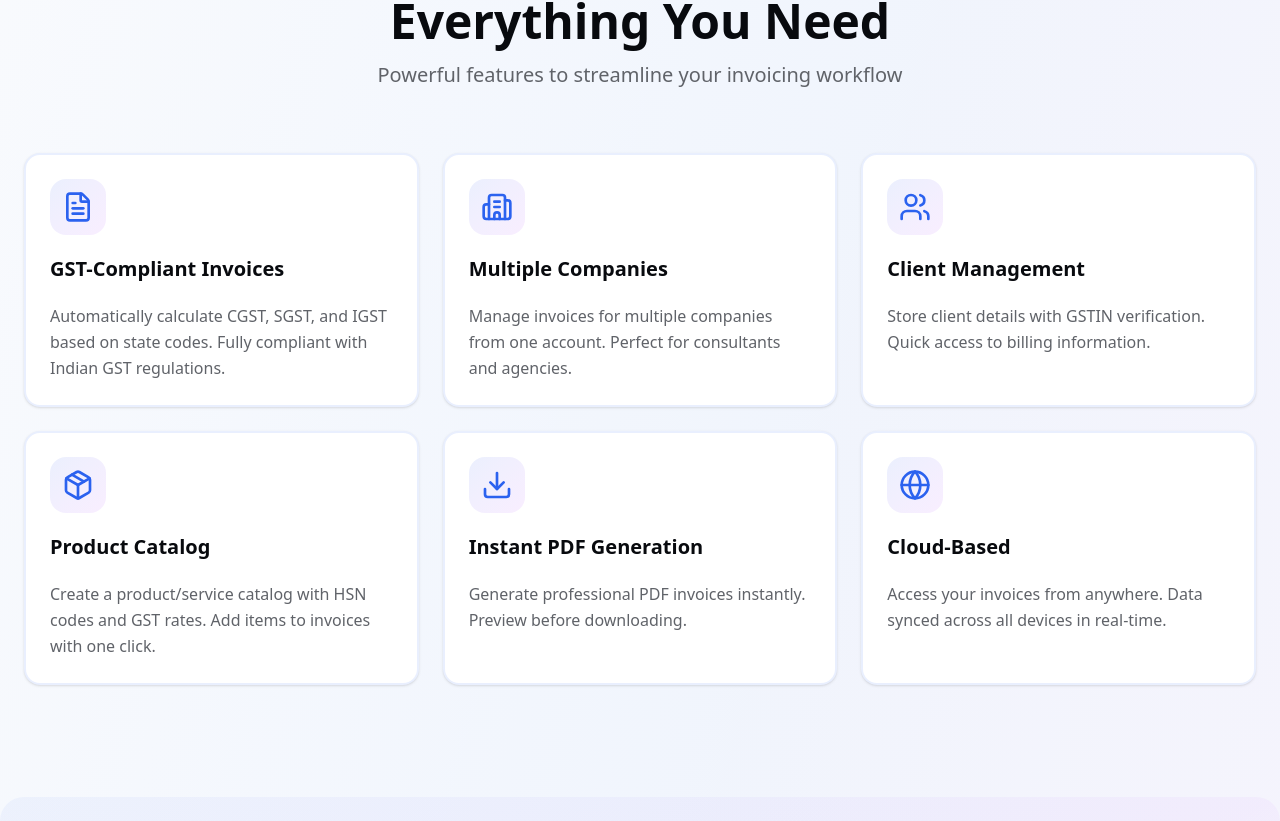
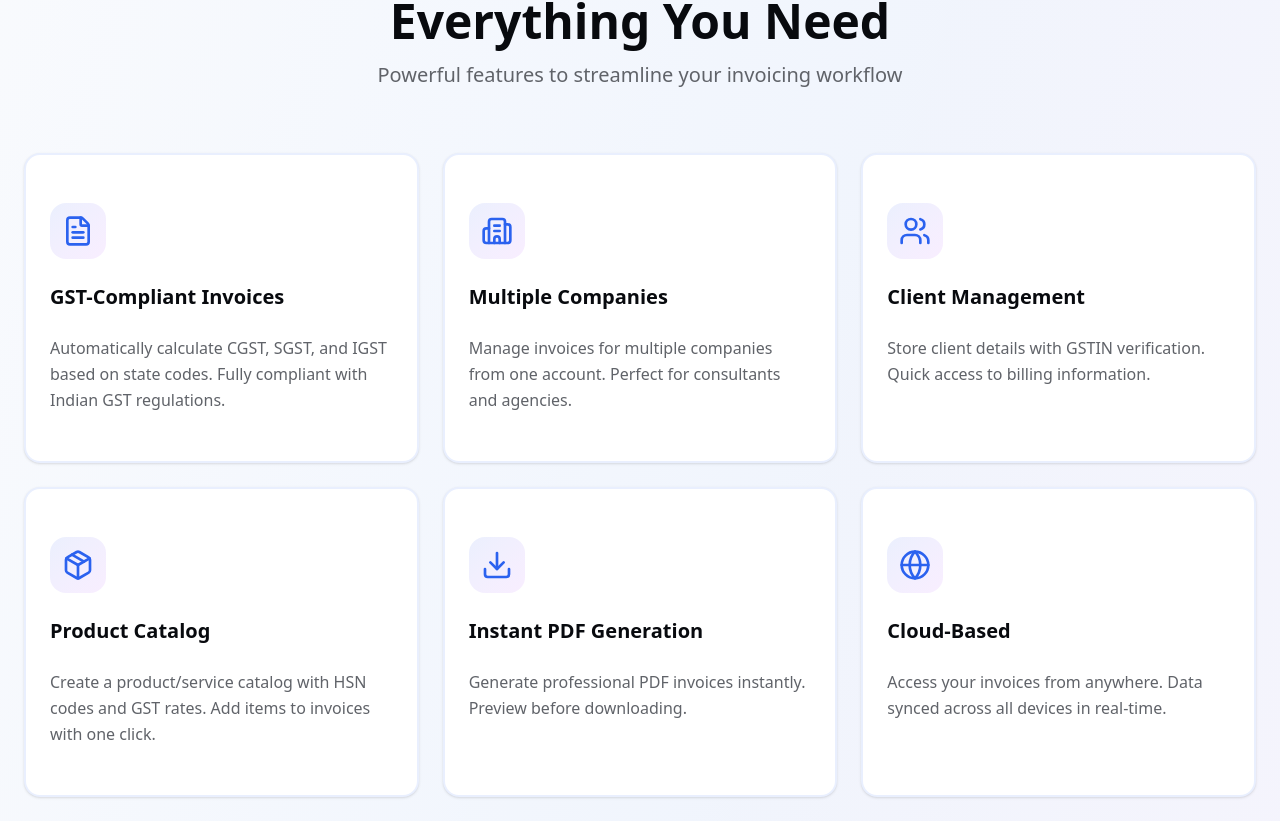
Before and after one commit to Narain3108/inv-gen, a Next.js app: page / in a window 1280 px wide. Shown: the part 1199-2020 px from the top of the page. Built offline with nearby package versions, Linux system fonts and the light colour scheme.

Commit message:
card size updated

```diff
--- a/src/components/ui/card.tsx
+++ b/src/components/ui/card.tsx
@@ -7,7 +7,7 @@
     <div
       data-slot="card"
       className={cn(
-        "bg-card text-card-foreground flex flex-col gap-0.00001 rounded-xl border py-0.00001 shadow-sm",
+        "bg-card text-card-foreground flex flex-col gap-6 rounded-xl border py-6 shadow-sm",
         className
       )}
       {...props}
@@ -20,7 +20,7 @@
     <div
       data-slot="card-header"
       className={cn(
-        "@container/card-header grid auto-rows-min grid-rows-[auto_auto] items-start gap-1 px-6 has-data-[slot=card-action]:grid-cols-[1fr_auto] [.border-b]:pb-3",
+        "@container/card-header grid auto-rows-min grid-rows-[auto_auto] items-start gap-2 px-6 has-data-[slot=card-action]:grid-cols-[1fr_auto] [.border-b]:pb-6",
         className
       )}
       {...props}
@@ -75,7 +75,7 @@
   return (
     <div
       data-slot="card-footer"
-      className={cn("flex items-center px-6 [.border-t]:pt-3", className)}
+      className={cn("flex items-center px-6 [.border-t]:pt-6", className)}
       {...props}
     />
   )
```
